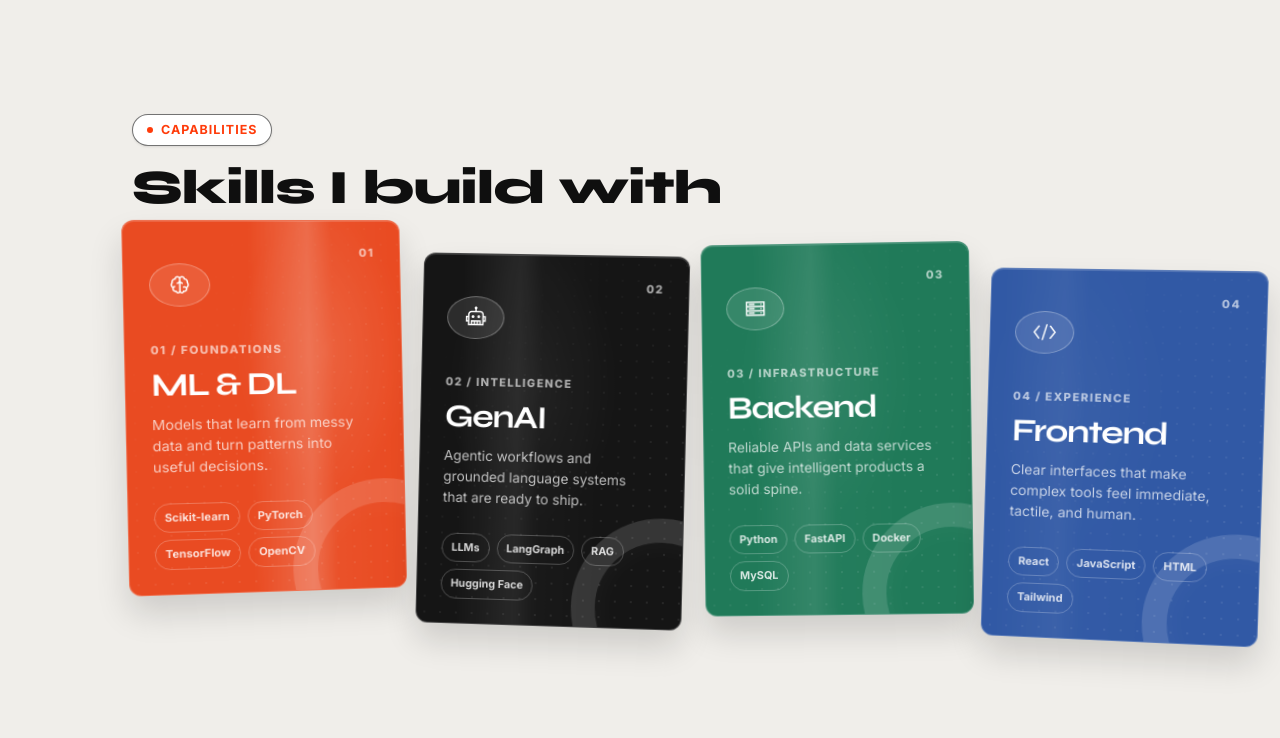
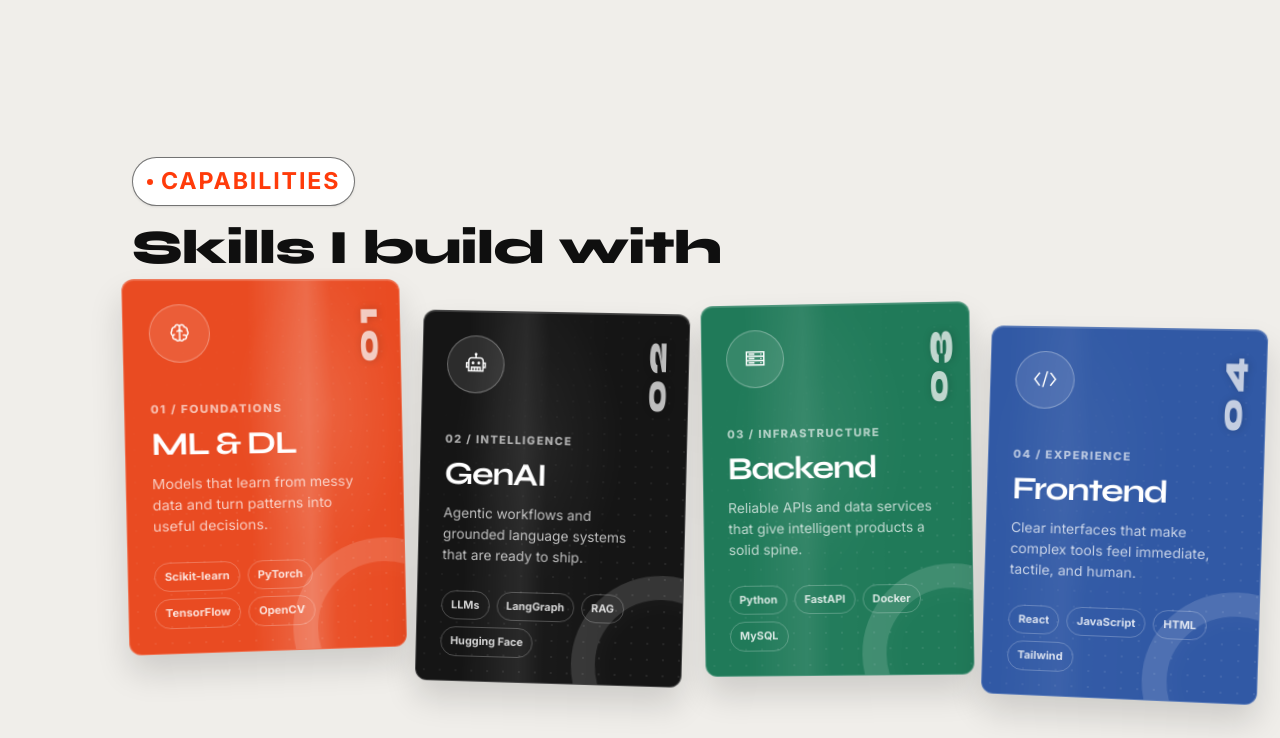
Before and after one commit to ka-us-tubh/portfolio, a plain HTML site: page index.html in a window 1280 px wide. Shown: the part 2059-2797 px from the top of the page. Drawn offline with Linux system fonts and the light colour scheme.

Commit message:
card no added

```diff
--- a/assets/css/style.css
+++ b/assets/css/style.css
@@ -278,7 +278,7 @@ section { padding: 80px 0; }
     border-radius: 99px;
     background: var(--bg-card);
     border: 1px solid var(--border);
-    font-size: 0.78rem;
+    font-size: 1.45rem;
     font-weight: 700;
     color: var(--brand);
     text-transform: uppercase;
@@ -458,7 +458,7 @@ section { padding: 80px 0; }
     font-weight: 700;
     color: var(--brand);
     text-transform: uppercase;
-    letter-spacing: 0.1em;
+    letter-spacing: 0.18em;
     margin-bottom: 10px;
 }
 
@@ -992,7 +992,7 @@ section { padding: 80px 0; }
 }
 
 .location-value {
-    font-size: 2rem;
+    font-size: 3rem;
     font-weight: 700;
     color: #fff;
 }
@@ -1743,6 +1743,30 @@ section { padding: 80px 0; }
     border: 24px solid rgba(255,255,255,0.14);
     border-radius: 50%;
     z-index: -1;
+    box-shadow: inset 0 0 30px rgba(255,255,255,0.04);
+}
+
+.skill-card-number-pattern {
+    position: absolute;
+    top: 22px;
+    right: 16px;
+    z-index: 1;
+    color: rgba(255,255,255,0.72);
+    font-family: var(--font-heading);
+    font-size: 2rem;
+    font-weight: 900;
+    letter-spacing: 0.16em;
+    line-height: 1;
+    writing-mode: vertical-rl;
+    text-orientation: mixed;
+    transform: rotate(180deg);
+    pointer-events: none;
+    text-shadow: 0 1px 8px rgba(0,0,0,0.18);
+}
+
+.skill-showcase-card > *:not(.skill-card-number-pattern):not(.skill-glare) {
+    position: relative;
+    z-index: 1;
 }
 
 .skill-showcase-ml { --rest-y: -10px; --rest-rotate: -1.2deg; --float-distance: 26px; --float-rotate: 5deg; --float-duration: 6.3s; --float-delay: -3.3s; background: #e94b22; }
@@ -1759,7 +1783,9 @@ section { padding: 80px 0; }
     text-transform: uppercase;
 }
 
-.skill-card-number { align-self: flex-end; }
+.skill-card-number {
+    display: none;
+}
 
 .skill-showcase-icon {
     width: 58px;
@@ -1831,6 +1857,7 @@ section { padding: 80px 0; }
 @media (max-width: 768px) {
     .skills-showcase { grid-template-columns: repeat(2, minmax(0, 1fr)); gap: 14px; }
     .skill-showcase-card { aspect-ratio: 0.76; padding: 18px; }
+    .skill-card-number-pattern { top: 18px; right: 13px; font-size: 2.3rem; }
 }
 
 @media (max-width: 520px) {
--- a/index.html
+++ b/index.html
@@ -468,7 +468,8 @@
 
       <div class="skills-showcase">
         <article class="skill-showcase-card skill-showcase-ml" data-aos="fade-up">
-          <span class="skill-card-number">01</span>
+          <span class="skill-card-number" data-card-number="01">01</span>
+          <span class="skill-card-number-pattern" aria-hidden="true">01</span>
           <div class="skill-showcase-icon"><i class="las la-brain" aria-hidden="true"></i></div>
           <div class="skill-showcase-copy">
             <p class="skill-showcase-label">01 / Foundations</p>
@@ -480,7 +481,8 @@
         </article>
 
         <article class="skill-showcase-card skill-showcase-genai" data-aos="fade-up" data-aos-delay="80">
-          <span class="skill-card-number">02</span>
+          <span class="skill-card-number" data-card-number="02">02</span>
+          <span class="skill-card-number-pattern" aria-hidden="true">02</span>
           <div class="skill-showcase-icon"><i class="las la-robot" aria-hidden="true"></i></div>
           <div class="skill-showcase-copy">
             <p class="skill-showcase-label">02 / Intelligence</p>
@@ -492,7 +494,8 @@
         </article>
 
         <article class="skill-showcase-card skill-showcase-backend" data-aos="fade-up" data-aos-delay="160">
-          <span class="skill-card-number">03</span>
+          <span class="skill-card-number" data-card-number="03">03</span>
+          <span class="skill-card-number-pattern" aria-hidden="true">03</span>
           <div class="skill-showcase-icon"><i class="las la-server" aria-hidden="true"></i></div>
           <div class="skill-showcase-copy">
             <p class="skill-showcase-label">03 / Infrastructure</p>
@@ -504,7 +507,8 @@
         </article>
 
         <article class="skill-showcase-card skill-showcase-frontend" data-aos="fade-up" data-aos-delay="240">
-          <span class="skill-card-number">04</span>
+          <span class="skill-card-number" data-card-number="04">04</span>
+          <span class="skill-card-number-pattern" aria-hidden="true">04</span>
           <div class="skill-showcase-icon"><i class="las la-code" aria-hidden="true"></i></div>
           <div class="skill-showcase-copy">
             <p class="skill-showcase-label">04 / Experience</p>
```
